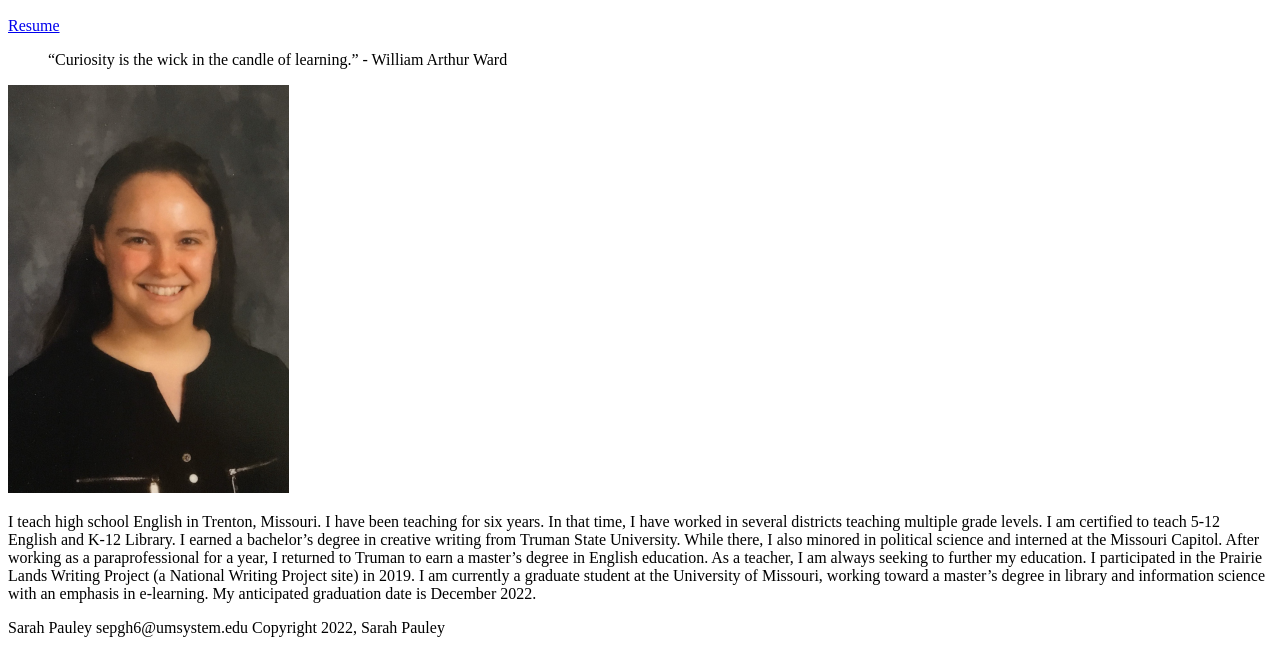
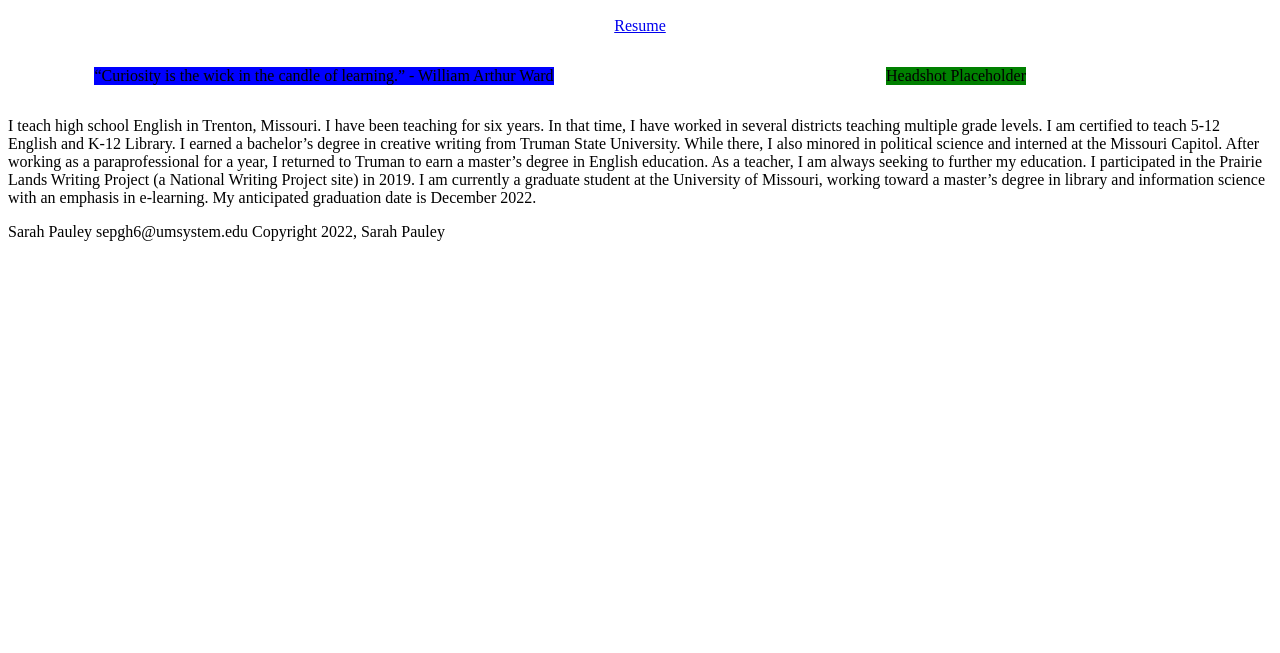
Before and after one commit to SEPauley/SEPauley.github.io, a plain HTML site: page islt_7310/about.html in a window 1280 px wide. Shown: the part 180-833 px from the top of the page. After the commit the page ends 800 px from the top, so only its background shows below. Drawn offline with Linux system fonts and the light colour scheme.

Commit message:
Add files via upload

```diff
--- a/islt_7310/about.html
+++ b/islt_7310/about.html
@@ -45,16 +45,17 @@
 
     <h2>About Me </h2>
 
-    <section class="resume">
     <p> <a href="/islt_7310/resume.pdf"> Resume </a> </p>
-    </section>
 
-    <div class="wrapper">
-    <blockquote>“Curiosity is the wick in the candle of learning.” - William Arthur Ward</blockquote>
-    <img src="/islt_7310/headshot.jpg">
+    <div class="row">
+        <div class="column">
+            <blockquote class="quote">“Curiosity is the wick in the candle of learning.” - William Arthur Ward</blockquote>
+        </div>
+        <div class="column">
+            <div class="image">Headshot Placeholder</div>
+        </div>
     </div>
 
-    <section class="about-paragraph">
      <p> I teach high school English in Trenton, Missouri. I have been teaching for six years. In that time,
         I have worked in several districts teaching multiple grade levels. I am certified to teach 5-12
         English and K-12 Library. I earned a bachelor’s degree in creative writing from Truman State
@@ -66,7 +67,6 @@
         information science with an emphasis in e-learning. My anticipated graduation date is December
         2022.
         </p>
-    </section>
 
     </main>
 
--- a/islt_7310/style.css
+++ b/islt_7310/style.css
@@ -10,6 +10,32 @@ h2{
 h4 {
     color: #079c62c2;
 }
+
+/*About Page style*/
+
+.content * {
+    display: flex;
+    justify-content: center;
+    align-items: center;
+}
+
+.quote {
+   background: blue;
+}
+
+.image {
+    background: green;
+}
+
+.row {
+    display: flex;
+}
+
+.column {
+    flex: 50%;
+}
+
+/*Philosophy Page style*/
 
 .philosophy{
     margin-left: 100px;
```
